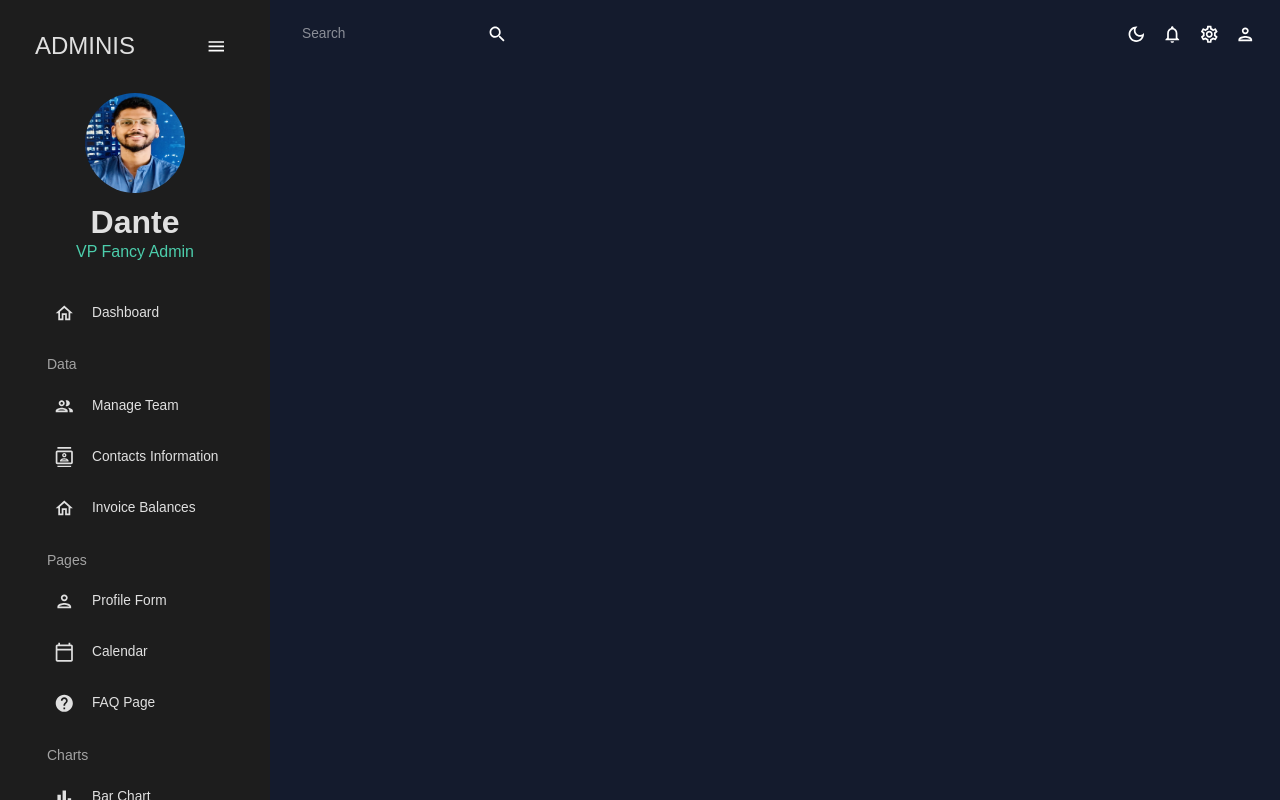
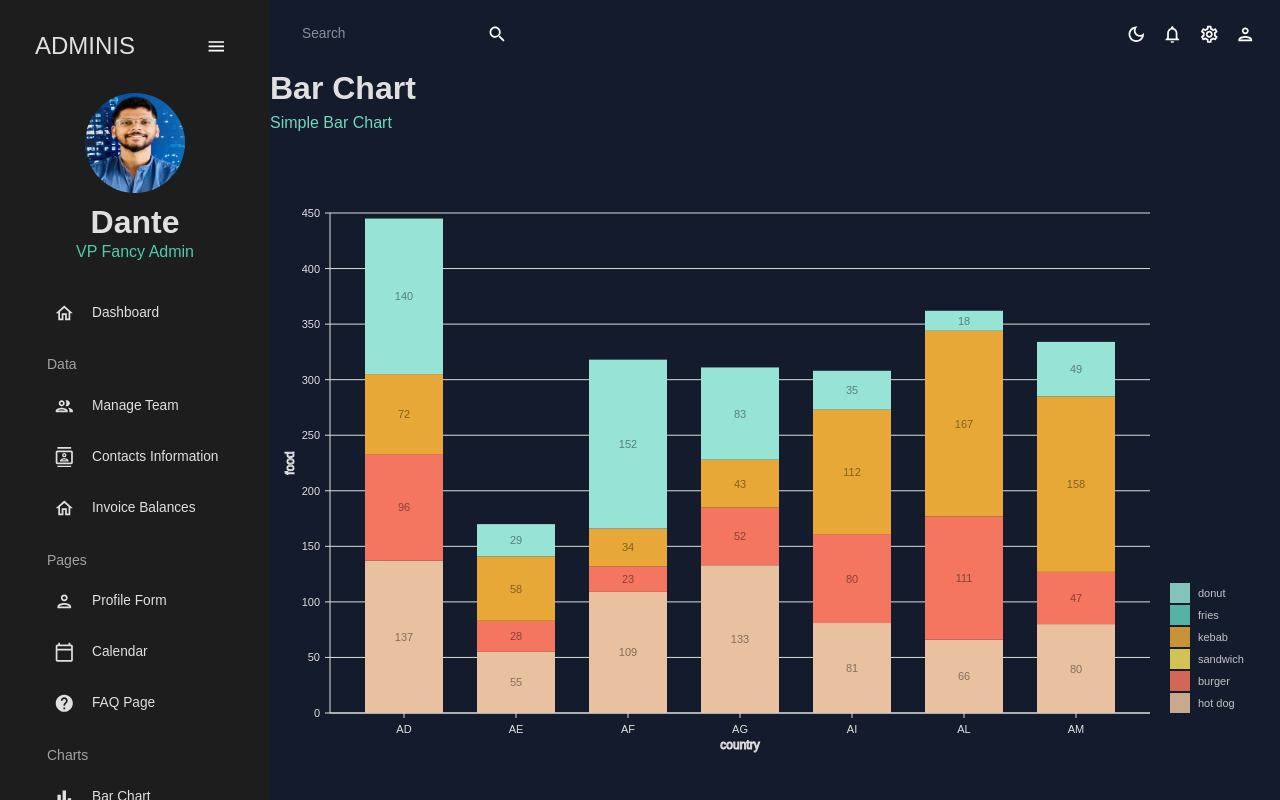
Before and after one commit to dmcdante007/AdminDashboard, a React (Create React App) app: page /bar in a window 1280 px wide. Built offline with nearby package versions, Linux system fonts and the light colour scheme.

Commit message:
"Used-nivo/bar-to-create-bar-chart"

```diff
--- a/package.json
+++ b/package.json
@@ -16,6 +16,9 @@
     "@mui/lab": "^5.0.0-alpha.172",
     "@mui/material": "^5.16.4",
     "@mui/x-data-grid": "^7.11.0",
+    "@nivo/api": "^0.74.1",
+    "@nivo/bar": "^0.87.0",
+    "@nivo/pie": "^0.87.0",
     "@testing-library/jest-dom": "^5.17.0",
     "@testing-library/react": "^13.4.0",
     "@testing-library/user-event": "^13.5.0",
--- a/src/App.js
+++ b/src/App.js
@@ -10,13 +10,12 @@
 import Form from "./scenes/form";
 import Calendar from "./scenes/calendar";
 import FAQ from "./scenes/faq";
-// import Bar from "./scenes/bar";
+import Bar from "./scenes/bar";
 
 // import Line from "./scenes/line";
 // import Pie from "./scenes/pie";
 
 // import Geography from "./scenes/geography";
-
 
 function App() {
   const [theme, colorMode] = useMode();
@@ -36,10 +35,11 @@
               <Route path="/contacts" element={<Contacts />} />
               <Route path="/invoices" element={<Invoices />} />
               <Route path="/form" element={<Form />} />
-              <Route path="/calendar" element={<Calendar/>}/>
-              <Route path="/faq" element={<FAQ/>}/>
+              <Route path="/calendar" element={<Calendar />} />
+              <Route path="/faq" element={<FAQ />} />
+              <Route path="/bar" element={<Bar />} />
               {/*
-                <Route path="/bar" element={<Bar/>}/>
+
                 <Route path="/pie" element={<Pie/>}/>
                 <Route path="/line" element={<Line/>}/>
 
--- /dev/null
+++ b/src/components/BarChart.jsx
@@ -0,0 +1,145 @@
+import { useTheme } from "@emotion/react";
+import { ResponsiveBar } from "@nivo/bar";
+import { mockBarData as data } from "../data/mockData";
+import { tokens } from "../theme";
+
+const BarChart = ({isDashboard = false}) => {
+  const theme = useTheme();
+  const colors = tokens(theme.palette.mode);
+
+  return (
+    <>
+      <ResponsiveBar
+        data={data}
+        theme={{
+          axis: {
+            domain: {
+              line: {
+                stroke: colors.grey[100],
+              },
+            },
+            legend: {
+              text: {
+                stroke: colors.grey[100],
+              },
+            },
+            ticks: {
+              line: { stroke: colors.grey[100], strokeWidth: 1 },
+              text: {
+                fill: colors.grey[100],
+              },
+            },
+
+          },
+          legends: {
+            text: {
+              fill: colors.grey[100],
+            },
+          },
+        }}
+        keys={["hot dog", "burger", "sandwich", "kebab", "fries", "donut"]}
+        indexBy="country"
+        margin={{ top: 50, right: 130, bottom: 50, left: 60 }}
+        padding={0.3}
+        valueScale={{ type: "linear" }}
+        indexScale={{ type: "band", round: true }}
+        colors={{ scheme: "nivo" }}
+        defs={[
+          {
+            id: "dots",
+            type: "patternDots",
+            background: "inherit",
+            color: "#38bcb2",
+            size: 4,
+            padding: 1,
+            stagger: true,
+          },
+          {
+            id: "lines",
+            type: "patternLines",
+            background: "inherit",
+            color: "#eed312",
+            rotation: -45,
+            lineWidth: 6,
+            spacing: 10,
+          },
+        ]}
+        fill={[
+          {
+            match: {
+              id: "fries",
+            },
+            id: "dots",
+          },
+          {
+            match: {
+              id: "sandwich",
+            },
+            id: "lines",
+          },
+        ]}
+        borderColor={{
+          from: "color",
+          modifiers: [["darker", 1.6]],
+        }}
+        axisTop={null}
+        axisRight={null}
+        axisBottom={{
+          tickSize: 5,
+          tickPadding: 5,
+          tickRotation: 0,
+          legend: isDashboard? undefined: "country",
+          legendPosition: "middle",
+          legendOffset: 32,
+          truncateTickAt: 0,
+        }}
+        axisLeft={{
+          tickSize: 5,
+          tickPadding: 5,
+          tickRotation: 0,
+          legend:isDashboard? undefined: "food",
+          legendPosition: "middle",
+          legendOffset: -40,
+          truncateTickAt: 0,
+        }}
+        labelSkipWidth={12}
+        labelSkipHeight={12}
+        labelTextColor={{
+          from: "color",
+          modifiers: [["darker", 1.6]],
+        }}
+        legends={[
+          {
+            dataFrom: "keys",
+            anchor: "bottom-right",
+            direction: "column",
+            justify: false,
+            translateX: 120,
+            translateY: 0,
+            itemsSpacing: 2,
+            itemWidth: 100,
+            itemHeight: 20,
+            itemDirection: "left-to-right",
+            itemOpacity: 0.85,
+            symbolSize: 20,
+            effects: [
+              {
+                on: "hover",
+                style: {
+                  itemOpacity: 1,
+                },
+              },
+            ],
+          },
+        ]}
+        role="application"
+        ariaLabel="Nivo bar chart demo"
+        barAriaLabel={(e) =>
+          e.id + ": " + e.formattedValue + " in country: " + e.indexValue
+        }
+      />
+    </>
+  );
+};
+
+export default BarChart;
--- /dev/null
+++ b/src/scenes/bar/index.jsx
@@ -0,0 +1,20 @@
+import {Box } from '@mui/material';
+import Header from '../../components/Header';
+import BarChart from '../../components/BarChart';
+
+
+const Bar = () => {
+
+    return (
+        <Box m = "20xp">
+            <Header title="Bar Chart" subtitle="Simple Bar Chart"/>
+
+            <Box height="75vh">
+                <BarChart />
+            </Box>
+
+        </Box>
+    )
+}
+
+export default Bar;
--- a/src/scenes/form/index.jsx
+++ b/src/scenes/form/index.jsx
@@ -37,7 +37,7 @@
     <Box m="20px">
       <Header title="CREATE USER" subtitle="Create a New User Profile" />
 
-      <Formik
+      {/* <Formik
         onSubmit={handleFormSubmit}
         initialValues={initialValues}
         validationSchema={userSchema}
@@ -132,7 +132,7 @@
             </Box>
           </form>;
         }}
-      </Formik>
+      </Formik> */}
     </Box>
   );
 };
```
Also changed, not shown: src/components/PieChart.jsx (added, +142 -0 lines), 1 other file (tests, documents, lock files or other folders).
